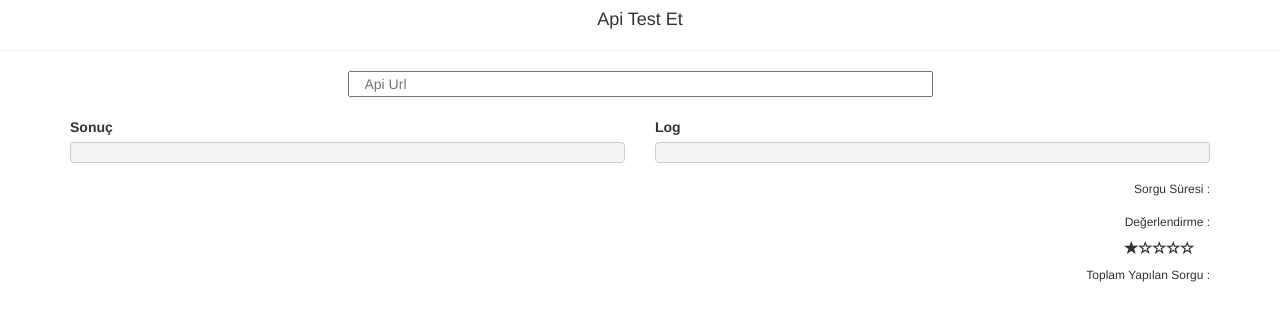
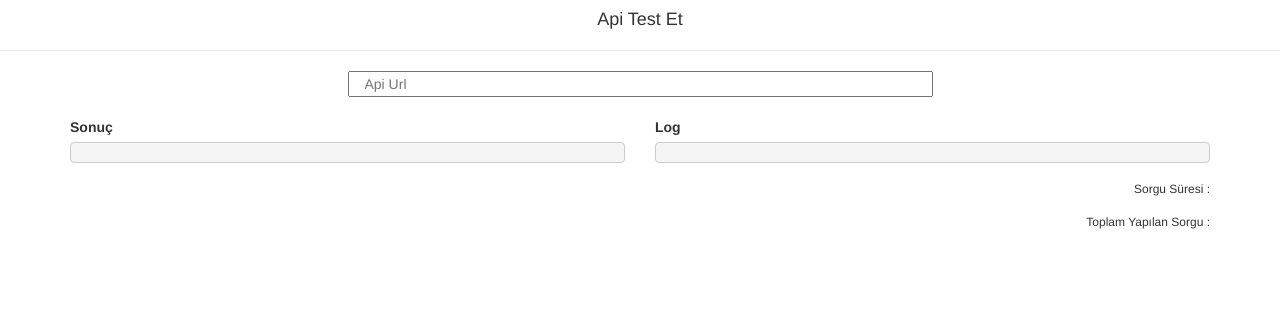
Before and after one commit to veysel/Angular2-Api, an Angular app: page / in a window 1280 px wide. Shown: the top 320 px of the page. Built offline with nearby package versions, Linux system fonts and the light colour scheme; no server answers.

Commit message:
Star compare deleted

```diff
--- a/src/app/Components/Main/main.template.html
+++ b/src/app/Components/Main/main.template.html
@@ -33,17 +33,6 @@
     </div>
     <div class="row">
         <div class="col-lg-12 col-md-12 col-sm-12 col-xs-12">
-            <span class="pull-right"><h6>Değerlendirme : </h6>
-            <span class="glyphicon glyphicon-star"></span>
-            <span class="glyphicon glyphicon-star-empty"></span>
-            <span class="glyphicon glyphicon-star-empty"></span>
-            <span class="glyphicon glyphicon-star-empty"></span>
-            <span class="glyphicon glyphicon-star-empty"></span>
-            </span>
-        </div>
-    </div>
-    <div class="row">
-        <div class="col-lg-12 col-md-12 col-sm-12 col-xs-12">
             <span class="pull-right"><h6>Toplam Yapılan Sorgu : {{count}}</h6></span>
         </div>
     </div>
```
